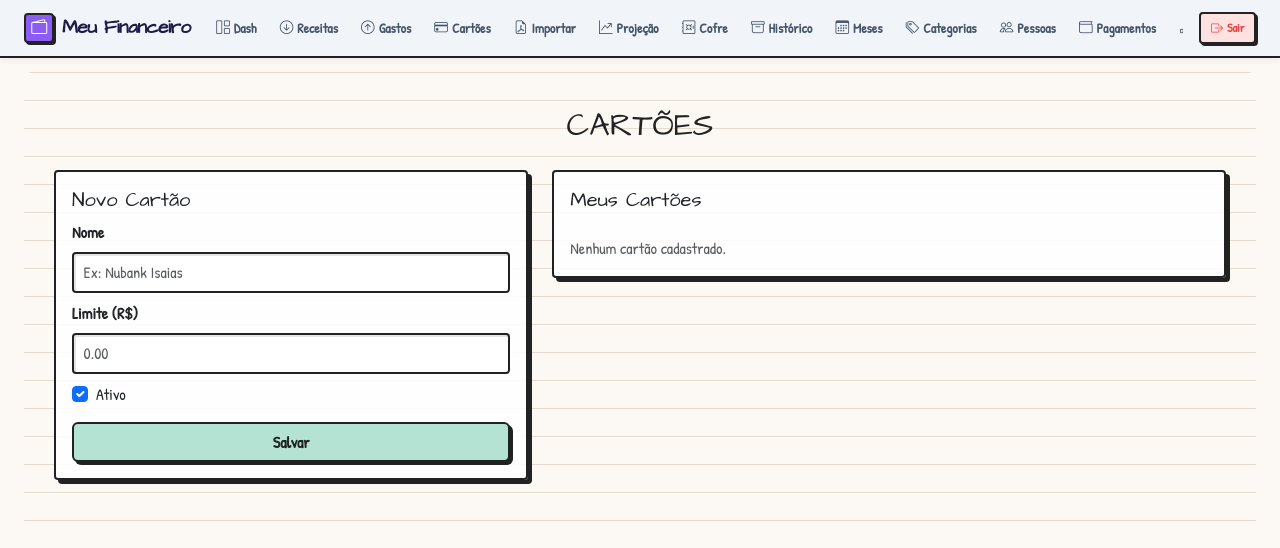
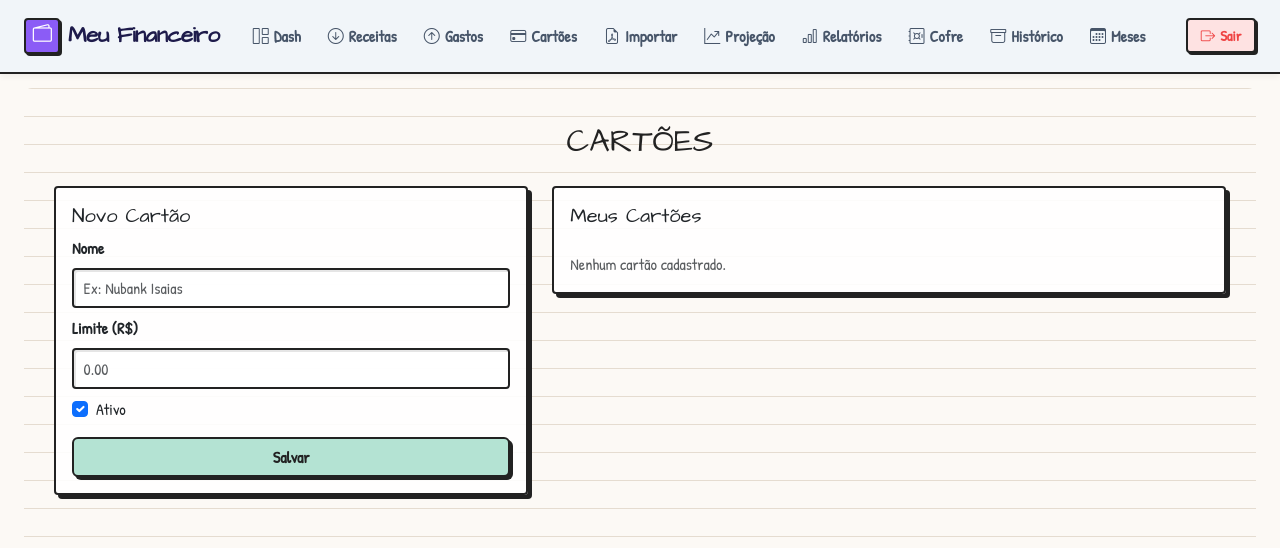
Before and after one commit to isaiasNsantos/controle_financeiro, a Django app: page /financas/cartoes/ in a window 1280 px wide. Shown: the top 548 px of the page. Run offline with Django 5.2, Linux system fonts and the light colour scheme; the visitor is signed in with stand-in values (Sample User, id 1); data that the repository does not hold is empty.

```diff
--- a/templates/financas/base.html
+++ b/templates/financas/base.html
@@ -19,11 +19,11 @@
             color: #333;
         }
 
-        /* MENU CADERNO */
+        /* MENU CADERNO MELHORADO */
         .navbar-custom {
             background-color: #f1f5f9;
             border-bottom: 2px solid #222;
-            padding: 0.5rem 0;
+            padding: 0.8rem 0; /* Aumentei o padding pra ficar mais alto */
             box-shadow: 0 4px 6px -1px rgba(0,0,0,0.05);
         }
 
@@ -31,20 +31,20 @@
             font-family: 'Architects Daughter', cursive;
             font-weight: bold;
             color: #1e1b4b !important;
-            font-size: 1.2rem;
+            font-size: 1.4rem; /* Aumentei a fonte do logo */
             letter-spacing: -0.5px;
         }
 
         .nav-link-custom {
             color: #475569 !important;
             font-weight: 600;
-            font-size: 0.85rem;
+            font-size: 1rem; /* Aumentei a fonte dos links */
             padding: 0.4rem 0.6rem !important;
             border-radius: 4px;
             transition: all 0.2s;
             display: flex;
             align-items: center;
-            gap: 4px;
+            gap: 5px;
             text-decoration: none;
             font-family: 'Patrick Hand', cursive;
         }
@@ -61,11 +61,11 @@
             background: #fee2e2;
             border: 2px solid #222;
             font-weight: 700;
-            font-size: 0.75rem;
+            font-size: 0.9rem; /* Aumentei o botão sair */
             display: flex;
             align-items: center;
-            gap: 4px;
-            padding: 0.3rem 0.6rem;
+            gap: 5px;
+            padding: 0.3rem 0.8rem;
             border-radius: 4px;
             box-shadow: 2px 2px 0px #222;
             transition: 0.1s;
@@ -109,29 +109,29 @@
     <nav class="navbar navbar-expand navbar-custom mb-4 sticky-top">
         <div class="container-fluid px-3 px-md-4">
 
-            <!-- LOGO -->
-            <a class="navbar-brand d-flex align-items-center gap-2 me-3" href="/financas/">
-                <div style="background: #8b5cf6; color: white; width: 30px; height: 30px; display: flex; align-items: center; justify-content: center; border-radius: 4px; border: 2px solid #222; box-shadow: 2px 2px 0px #222;">
-                    <i class="bi bi-wallet2" style="font-size: 1rem;"></i>
+            <!-- LOGO MAIOR -->
+            <a class="navbar-brand d-flex align-items-center gap-2 me-4" href="/financas/">
+                <div style="background: #8b5cf6; color: white; width: 36px; height: 36px; display: flex; align-items: center; justify-content: center; border-radius: 4px; border: 2px solid #222; box-shadow: 2px 2px 0px #222;">
+                    <i class="bi bi-wallet2" style="font-size: 1.2rem;"></i>
                 </div>
                 <span class="d-none d-sm-block">Meu Financeiro</span>
             </a>
 
-            <!-- MENU -->
-            <div class="navbar-nav flex-row nav-scroll align-items-center gap-1">
+            <!-- MENU COM FONTES MAIORES -->
+            <div class="navbar-nav flex-row nav-scroll align-items-center gap-2">
                 <a class="nav-link-custom" href="/financas/"><i class="bi bi-grid-1x2"></i> Dash</a>
                 <a class="nav-link-custom" href="/financas/receitas/"><i class="bi bi-arrow-down-circle"></i> Receitas</a>
                 <a class="nav-link-custom" href="/financas/gastos/"><i class="bi bi-arrow-up-circle"></i> Gastos</a>
                 <a class="nav-link-custom" href="/financas/cartoes/"><i class="bi bi-credit-card"></i> Cartões</a>
                 <a class="nav-link-custom" href="/financas/importar-fatura/"><i class="bi bi-file-earmark-pdf"></i> Importar</a>
                 <a class="nav-link-custom" href="/financas/projecao/"><i class="bi bi-graph-up-arrow"></i> Projeção</a>
+                <a class="nav-link-custom" href="/financas/relatorios/"><i class="bi bi-bar-chart"></i> Relatórios</a>
                 <a class="nav-link-custom" href="/financas/cofre/"><i class="bi bi-safe"></i> Cofre</a>
                 <a class="nav-link-custom" href="/financas/historico/"><i class="bi bi-archive"></i> Histórico</a>
                 <a class="nav-link-custom" href="/financas/meses/"><i class="bi bi-calendar3"></i> Meses</a>
                 <a class="nav-link-custom" href="/financas/categorias/"><i class="bi bi-tags"></i> Categorias</a>
                 <a class="nav-link-custom" href="/financas/pessoas/"><i class="bi bi-people"></i> Pessoas</a>
                 <a class="nav-link-custom" href="/financas/formas-pagamento/"><i class="bi bi-wallet"></i> Pagamentos</a>
-                <a class="nav-link-custom" href="/financas/relatorios/"><i class="bi bi-bar-chart"></i> Relatórios</a>
             </div>
 
             <!-- BOTÃO SAIR -->
```
